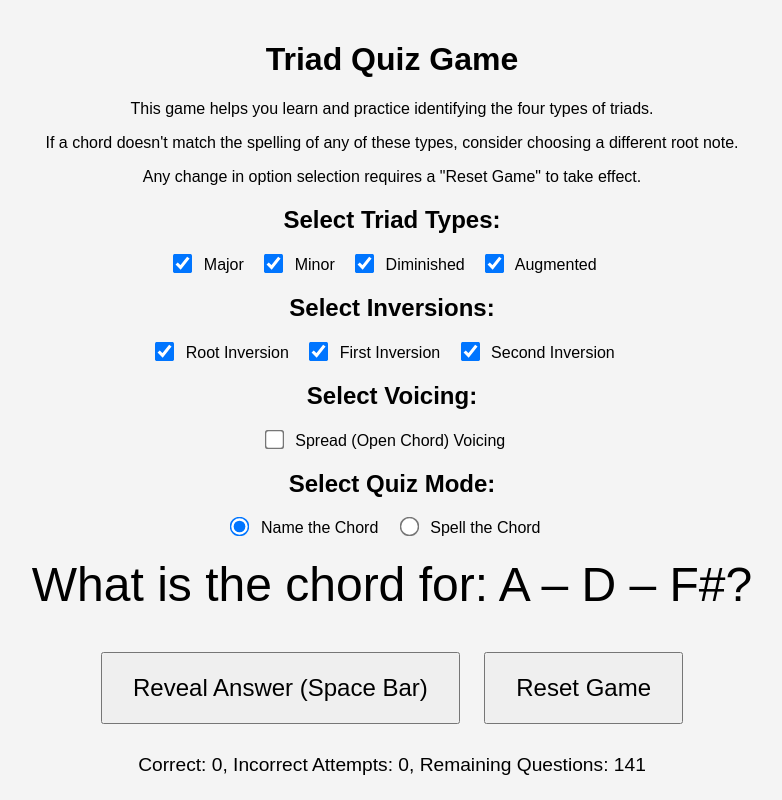
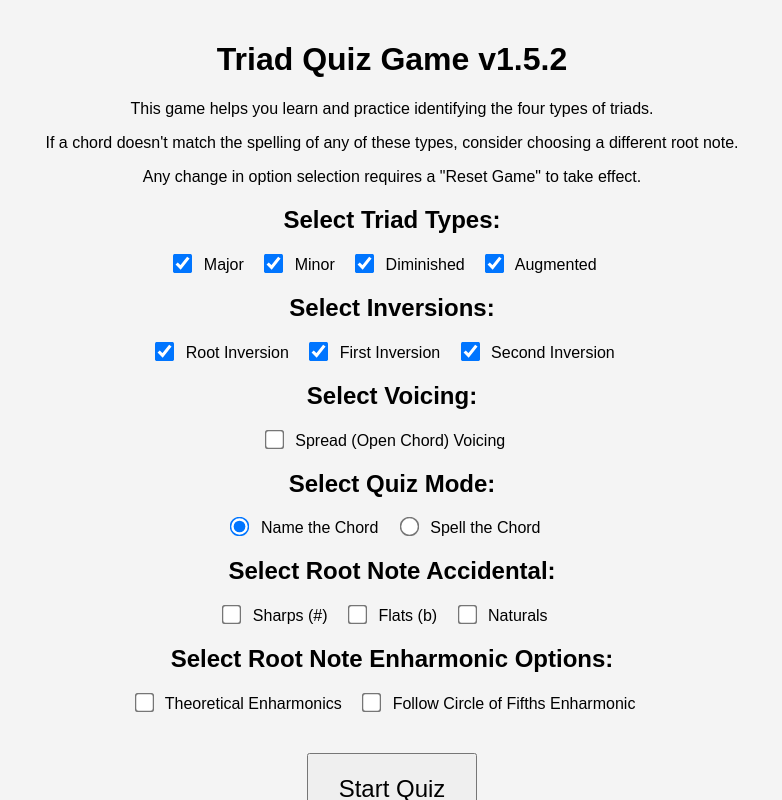
Before and after one commit to tardyon/Triad-Quiz-Game, a plain HTML site: page index.html in a window 1280 px wide. Both pictures are taken after a click on the button "Start Quiz". Shown: the top 800 px of the page, without its empty margins (248-1030 px from the left). Drawn offline with Linux system fonts and the light colour scheme.

Commit message:
V1.5.2
Added theoretical keys, accidental filtering etc.

```diff
--- a/index.html
+++ b/index.html
@@ -2,7 +2,7 @@
 <html>
 <head>
   <meta charset="UTF-8">
-  <title>Triad Quiz Game</title>
+  <title>Triad Quiz Game v1.5.2</title>
   <style>
     body {
       font-family: Arial, sans-serif;
@@ -86,11 +86,12 @@
 <body>
 
   <div class="container">
-    <h1>Triad Quiz Game</h1>
+    <h1>Triad Quiz Game v1.5.2</h1>
     <p>This game helps you learn and practice identifying the four types of triads.</p>
     <p>If a chord doesn't match the spelling of any of these types, consider choosing a different root note.</p>
     <p>Any change in option selection requires a "Reset Game" to take effect.</p>
 
+    <!-- Triad Types Selection -->
     <div class="options">
       <h2>Select Triad Types:</h2>
       <label><input type="checkbox" id="major" checked> Major</label>
@@ -99,6 +100,7 @@
       <label><input type="checkbox" id="augmented" checked> Augmented</label>
     </div>
 
+    <!-- Inversions Selection -->
     <div class="options">
       <h2>Select Inversions:</h2>
       <label><input type="checkbox" name="inversion" value="root" checked> Root Inversion</label>
@@ -106,19 +108,39 @@
       <label><input type="checkbox" name="inversion" value="second" checked> Second Inversion</label>
     </div>
 
+    <!-- Voicing Selection -->
     <div class="options">
       <h2>Select Voicing:</h2>
       <label><input type="checkbox" id="spread-voicing"> Spread (Open Chord) Voicing</label>
     </div>
 
+    <!-- Quiz Mode Selection -->
     <div class="options">
       <h2>Select Quiz Mode:</h2>
       <label><input type="radio" name="mode" value="name" checked> Name the Chord</label>
       <label><input type="radio" name="mode" value="spell"> Spell the Chord</label>
     </div>
 
+    <!-- Root Note Accidental Selection -->
+    <div class="options">
+      <h2>Select Root Note Accidental:</h2>
+      <label><input type="checkbox" id="sharps"> Sharps (#)</label>
+      <label><input type="checkbox" id="flats"> Flats (b)</label>
+      <!-- New Naturals Checkbox -->
+      <label><input type="checkbox" id="naturals"> Naturals</label>
+    </div>
+
+    <!-- Root Note Enharmonic Options -->
+    <div class="options">
+      <h2>Select Root Note Enharmonic Options:</h2>
+      <label><input type="checkbox" id="theoretical-enharmonics"> Theoretical Enharmonics</label>
+      <label><input type="checkbox" id="circle-enharmonics"> Follow Circle of Fifths Enharmonic</label>
+    </div>
+
+    <!-- Start Quiz Button -->
     <button id="start-button">Start Quiz</button>
 
+    <!-- Quiz Area -->
     <div id="quiz-area" style="display: none;">
       <div id="quiz-question"></div>
       <button id="reveal-button">Reveal Answer (Space Bar)</button>
@@ -129,9 +151,10 @@
       <div id="progress"></div>
     </div>
 
+    <!-- Footer -->
     <div id="footer">
       <p>© 2024 Michael C.M. Varney</p>
-      <p>Version 1.5.1</p>
+      <p>Version 1.5.2</p>
     </div>
 
     <!-- Missed Questions at the Bottom -->
@@ -144,16 +167,43 @@
 
   <script>
     (function() {
-      const circleOfFifths = [
-        'C', 'G', 'D', 'A', 'E', 'B', 'F#', 'C#',
-        'F', 'Bb', 'Eb', 'Ab', 'Db', 'Gb', 'Cb'
+      // Updated Root Notes Including Single Accidentals
+      const allRootNotes = [
+        'C', 'C#', 'Db',
+        'D', 'D#', 'Eb',
+        'E', 'Fb',
+        'F', 'F#', 'Gb',
+        'G', 'G#', 'Ab',
+        'A', 'A#', 'Bb',
+        'B', 'Cb'
       ];
+
+      // Theoretical Enharmonics
+      const theoreticalEnharmonics = ['E#', 'Fb', 'B#', 'Cb'];
+
+      // Circle of Fifths Preferred Enharmonics
+      const circleOfFifthsPreferred = {
+        'C#': 'C#',
+        'Db': 'C#', // Prefer C# over Db
+        'D#': 'D#',
+        'Eb': 'D#', // Prefer D# over Eb
+        'F#': 'F#',
+        'Gb': 'F#', // Prefer F# over Gb
+        'G#': 'G#',
+        'Ab': 'G#', // Prefer G# over Ab
+        'A#': 'A#',
+        'Bb': 'A#', // Prefer A# over Bb
+        'Cb': 'B',  // Prefer B over Cb
+        'B#': 'C',  // Prefer C over B#
+        'E#': 'F',  // Prefer F over E#
+        'Fb': 'E'   // Prefer E over Fb
+      };
 
       const triadTypes = [
         { name: 'Major', formula: ['1', '3', '5'], symmetrical: false },
         { name: 'Minor', formula: ['1', 'b3', '5'], symmetrical: false },
         { name: 'Diminished', formula: ['1', 'b3', 'b5'], symmetrical: false },
-        { name: 'Augmented', formula: ['1', '3', '#5'], symmetrical: false } // Changed to false
+        { name: 'Augmented', formula: ['1', '3', '#5'], symmetrical: false }
       ];
 
       const noteLetters = ['C', 'D', 'E', 'F', 'G', 'A', 'B'];
@@ -166,6 +216,8 @@
         'D#': 3,
         'Eb': 3,
         'E': 4,
+        'Fb': 4,
+        'E#': 5,
         'F': 5,
         'F#': 6,
         'Gb': 6,
@@ -176,6 +228,13 @@
         'A#': 10,
         'Bb': 10,
         'B': 11,
+        'Cb': 11,
+        'B#': 0, // Enharmonic to C
+        'C##': 2, // Not used as per requirements
+        'Cbb': -2, // Not used as per requirements
+        'Fb': 4,
+        'E#': 5,
+        'B#': 0,
         'Cb': 11
       };
 
@@ -187,6 +246,7 @@
       let totalQuestions = 0;
       let missedQuestions = {};
 
+      // Function to build the major scale based on root and sharps preference
       function buildMajorScale(root, useSharps) {
         const semitones = [0, 2, 4, 5, 7, 9, 11];
         const scale = [];
@@ -201,17 +261,27 @@
         return scale;
       }
 
+      // Function to find note name based on letter, midi, and sharps preference
       function findNoteName(letter, midi, useSharps) {
-        const accidentals = useSharps ? ['bb', 'b', '', '#', '##'] : ['bb', 'b', '', '#', '##'];
+        const accidentals = useSharps ? ['#', ''] : ['b', ''];
         for (let accidental of accidentals) {
           const noteName = letter + accidental;
-          if (semitoneMap[noteName] !== undefined && semitoneMap[noteName] % 12 === midi) {
+          if (semitoneMap[noteName] !== undefined && (semitoneMap[noteName] % 12 === midi)) {
+            return noteName;
+          }
+        }
+        // Fallback to include double accidentals
+        const allAccidentals = ['##', 'bb'];
+        for (let accidental of allAccidentals) {
+          const noteName = letter + accidental;
+          if (semitoneMap[noteName] !== undefined && (semitoneMap[noteName] % 12 === midi)) {
             return noteName;
           }
         }
         return null;
       }
 
+      // Function to generate triad notes
       function generateTriad(root, formula) {
         const useSharps = !root.includes('b');
         const scale = buildMajorScale(root, useSharps);
@@ -238,14 +308,18 @@
           return note;
         });
 
-        // Verify that we haven't mixed sharps and flats
+        // Removed the following block to allow mixed accidentals in triad notes
+        /*
+        // Verify that we haven't mixed sharps and flats in triad notes
         const hasSharps = notes.some(n => n.includes('#'));
         const hasFlats = notes.some(n => n.includes('b'));
         if (hasSharps && hasFlats) return null;
+        */
 
         return notes;
       }
 
+      // Function to flatten a note (adds a flat or removes a sharp)
       function flattenNote(note) {
         if (note.endsWith('bb')) return note; // Avoid triple flats
         if (note.endsWith('b')) return note.replace('b', 'bb');
@@ -254,6 +328,7 @@
         return note + 'b';
       }
 
+      // Function to sharpen a note (adds a sharp or removes a flat)
       function sharpenNote(note) {
         if (note.endsWith('##')) return note; // Avoid triple sharps
         if (note.endsWith('#')) return note.replace('#', '##');
@@ -262,6 +337,7 @@
         return note + '#';
       }
 
+      // Function to generate all permutations based on inversions and voicing
       function generatePermutations(notes, selectedInversions, spreadVoicing) {
         const permutations = [];
         const inversions = [];
@@ -308,6 +384,7 @@
         }));
       }
 
+      // Heap's algorithm for permutations
       function permute(arr) {
         const result = [];
 
@@ -327,6 +404,7 @@
         return result;
       }
 
+      // Function to check if permutation is a standard inversion
       function isStandardInversion(perm, original) {
         return (
           (perm[0] === original[0] && perm[1] === original[1] && perm[2] === original[2]) ||
@@ -335,6 +413,7 @@
         );
       }
 
+      // Function to initialize the quiz based on user selections
       function initializeQuiz() {
         const selectedTypes = [];
         if (document.getElementById('major').checked) selectedTypes.push('Major');
@@ -356,9 +435,63 @@
           }
         }
 
+        // Get Sharps, Flats, and Naturals selections
+        const selectedSharps = document.getElementById('sharps').checked;
+        const selectedFlats = document.getElementById('flats').checked;
+        const selectedNaturals = document.getElementById('naturals').checked;
+        const selectedTheoreticalEnharmonics = document.getElementById('theoretical-enharmonics').checked;
+        const selectedCircleEnharmonics = document.getElementById('circle-enharmonics').checked;
+
+        let filteredRootNotes = [];
+
+        // Add Naturals if selected
+        if (selectedNaturals) {
+          const naturalRoots = allRootNotes.filter(note => !note.includes('#') && !note.includes('b'));
+          filteredRootNotes = filteredRootNotes.concat(naturalRoots);
+        }
+
+        // Add Sharps if selected
+        if (selectedSharps) {
+          const sharpRoots = allRootNotes.filter(note => note.includes('#'));
+          filteredRootNotes = filteredRootNotes.concat(sharpRoots);
+        }
+
+        // Add Flats if selected
+        if (selectedFlats) {
+          const flatRoots = allRootNotes.filter(note => note.includes('b'));
+          filteredRootNotes = filteredRootNotes.concat(flatRoots);
+        }
+
+        // Add theoretical enharmonics if selected
+        if (selectedTheoreticalEnharmonics) {
+          filteredRootNotes = filteredRootNotes.concat(theoreticalEnharmonics);
+        }
+
+        // Apply Circle of Fifths Enharmonic preferences if selected
+        if (selectedCircleEnharmonics) {
+          filteredRootNotes = filteredRootNotes.map(note => {
+            return circleOfFifthsPreferred[note] || note;
+          });
+        }
+
+        // Remove duplicates
+        filteredRootNotes = [...new Set(filteredRootNotes)];
+
+        // Remove any root notes with double accidentals (as per requirements)
+        filteredRootNotes = filteredRootNotes.filter(note => {
+          return !note.includes('##') && !note.includes('bb');
+        });
+
+        // If no roots match the selection, alert the user and return
+        if (filteredRootNotes.length === 0) {
+          alert('No root notes match the selected accidentals and enharmonic options. Please adjust your selections.');
+          return;
+        }
+
         quizSet = [];
         missedQuestions = {};
-        circleOfFifths.forEach(root => {
+
+        filteredRootNotes.forEach(root => {
           triadTypes.forEach(triadType => {
             if (selectedTypes.includes(triadType.name)) {
               const triadNotes = generateTriad(root, triadType.formula);
@@ -372,7 +505,7 @@
                   inversion: perm.inversion,
                   quizMode: quizMode,
                   key: questionKey,
-                  notes: perm.notes // Store notes for augmented triads
+                  notes: perm.notes // Store notes for reference
                 });
               });
             }
@@ -396,9 +529,17 @@
         document.getElementById('quiz-area').style.display = 'block';
         document.getElementById('missed-list').innerHTML = '';
 
+        // If no questions are available after filtering, alert the user
+        if (quizSet.length === 0) {
+          alert('No questions available based on the selected options. Please adjust your selections.');
+          resetGame();
+          return;
+        }
+
         showNextQuestion();
       }
 
+      // Function to show the next question
       function showNextQuestion() {
         if (quizSet.length === 0) {
           document.getElementById('quiz-question').textContent = 'Quiz Completed!';
@@ -423,6 +564,7 @@
         document.getElementById('progress').textContent = `Correct: ${correctAnswers}, Incorrect Attempts: ${incorrectAttempts}, Remaining Questions: ${quizSet.length}`;
       }
 
+      // Function to reveal the answer
       function revealAnswer() {
         const inversionInfo = `(${currentQuestion.inversion})`;
 
@@ -437,6 +579,7 @@
         document.getElementById('reveal-button').style.display = 'none';
       }
 
+      // Function to handle correct answer
       function handleCorrect() {
         correctAnswers++;
         quizSet.splice(currentQuestionIndex, 1);
@@ -446,6 +589,7 @@
         showNextQuestion();
       }
 
+      // Function to handle wrong answer
       function handleWrong() {
         incorrectAttempts++;
         const key = currentQuestion.key;
@@ -462,6 +606,7 @@
         showNextQuestion();
       }
 
+      // Function to update missed questions list
       function updateMissedQuestions() {
         const missedList = document.getElementById('missed-list');
         missedList.innerHTML = '';
@@ -472,6 +617,7 @@
         }
       }
 
+      // Function to reset the game
       function resetGame() {
         document.getElementById('quiz-area').style.display = 'none';
         document.getElementById('start-button').style.display = 'inline-block';
@@ -485,6 +631,7 @@
         missedQuestions = {};
       }
 
+      // Function to shuffle an array
       function shuffleArray(array) {
         for (let i = array.length - 1; i > 0; i--) {
           const j = Math.floor(Math.random() * (i + 1));
```
